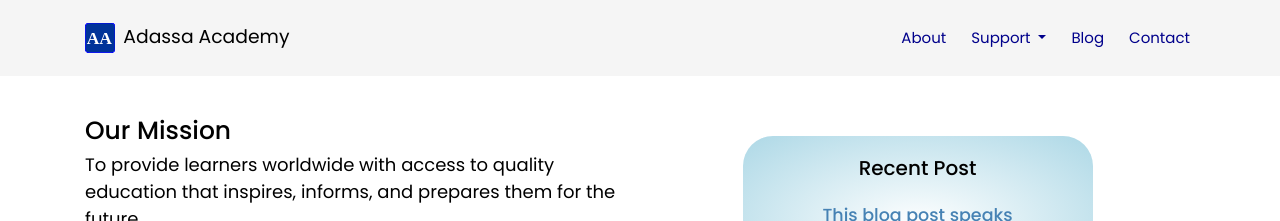
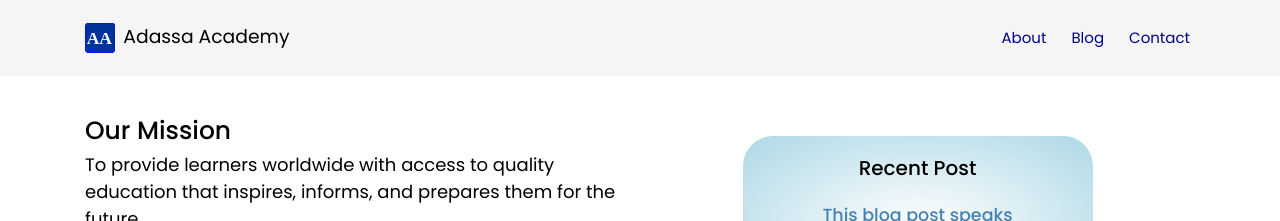
Before and after one commit to Adassa-Enterprise-Solutions/adassa-academy, a Jekyll site: the page built from index.html, in a window 1280 px wide. Shown: the top 221 px of the page. Built offline with Jekyll 4.4.1, drawn with Linux system fonts in a browser that asks for light colours.

Commit message:
General updates.

```diff
--- a/_includes/header.html
+++ b/_includes/header.html
@@ -26,21 +26,6 @@
                     <a class="nav-link" href="/about">About</a>
                 </li>
 
-                <li class="nav-item dropdown font-size-1-5em mr-4">
-                    <a class="nav-link dropdown-toggle" href="#" role="button" data-toggle="dropdown" aria-expanded="false">
-                        Support
-                    </a>
-                    <div class="dropdown-menu" style="border: 0;">
-                        <a class="dropdown-item font-size-1-5em" href="/contact">
-                            Contact
-                        </a>
-                        <div class="dropdown-divider"></div>
-                        <a class="dropdown-item font-size-1-5em" href="/classrooms">
-                            Classrooms
-                        </a>
-                    </div>
-                </li>
-
                 <li class="nav-item font-size-1-5em mr-4">
                     <a class="nav-link" href="{{ '/blog/' | relative_url }}">
                         Blog
```
